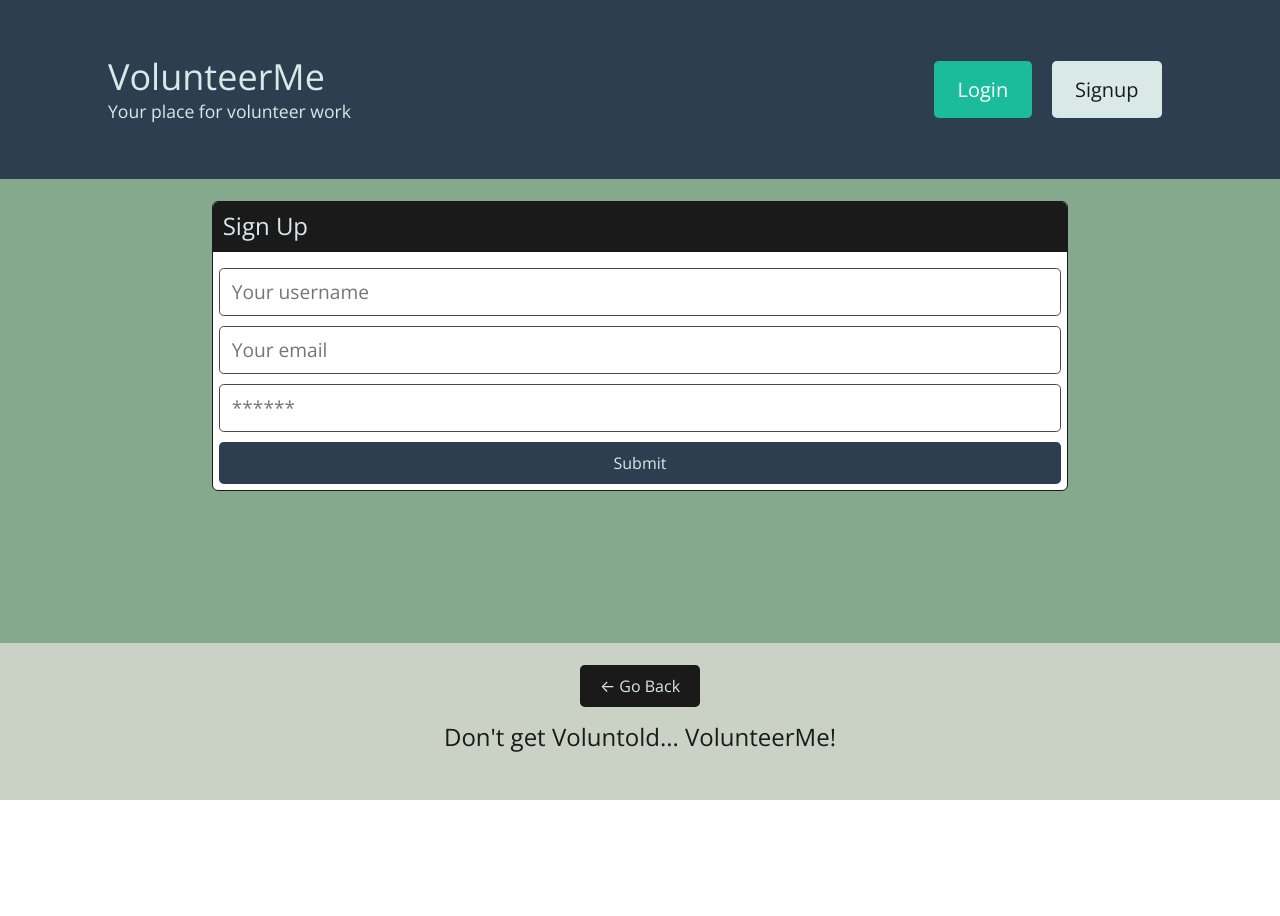
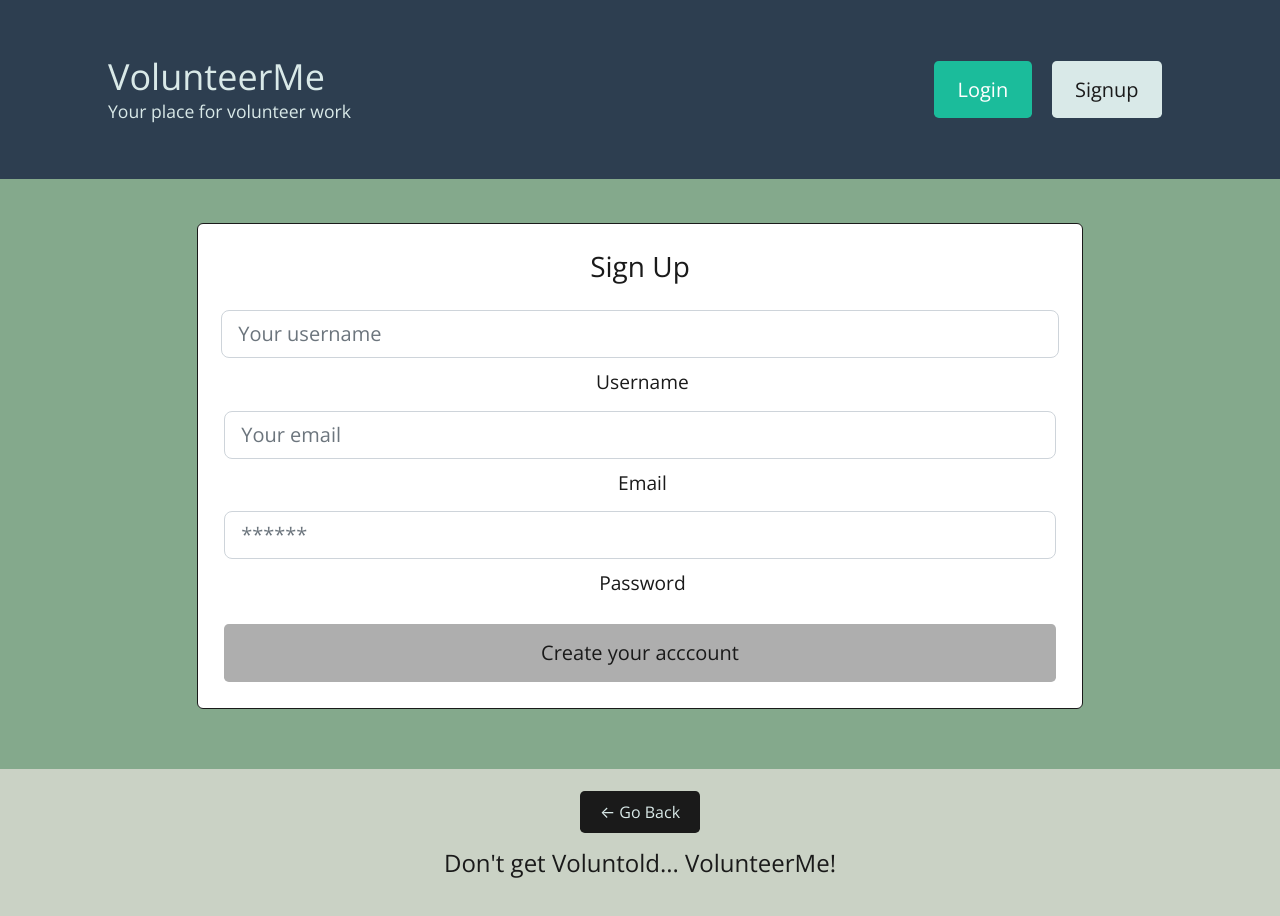
Before and after one commit to kernbryson/Volunteer-Me, a React (Create React App) app in the folder client/: page /signup in a window 1280 px wide. Shown: the top 916 px of the page. Before the commit the page ends 800 px from the top, so only its background shows below. Built offline with nearby package versions, Linux system fonts and the light colour scheme.

Commit message:
restyled login and signup

```diff
--- a/client/src/pages/Login.js
+++ b/client/src/pages/Login.js
@@ -41,44 +41,49 @@ const Login = (props) => {
   };
 
   return (
-    <main className="flex-row justify-center mb-4">
-      <div className="col-12 col-lg-10">
-        <div className="card">
-          <h4 className="card-header bg-dark text-light p-2">Login</h4>
-          <div className="card-body">
+    <div className="row row-cols-1 row-cols-lg-1 ">
+
+
+
+    <div className="col mb-4 py-4 " >
+        <div className="container  h-100">
+       <div className="row d-flex justify-content-center  h-100">
+         <div className="col-12 col-sm-12 col-md-12 col-lg-11 col-xl-11">
+           <div className="card shadow-2-strong">
            {data ? (
                   <p>
                     Success! You may now head{' '}
                     <Link to="/">back to the homepage.</Link>
                   </p>
                 ) : (
-              <form onSubmit={handleFormSubmit}>
-                <input
-                  className="form-input"
+             <form className="card-body p-5 text-center signup-form" onSubmit={handleFormSubmit}>
+
+               <h3 className="mb-5">Log In</h3>
+
+               <div className="form-outline mb-2">
+                 <input className="form-control form-control-lg"
                    placeholder="Your email"
                    name="email"
                    type="email"
                    value={formState.email}
-                  onChange={handleChange}
-                />
-                <input
-                  className="form-input"
+                   onChange={handleChange} />
+                 <label className="form-label" for="typeEmailX-2">Email</label>
+               </div>
+
+               <div className="form-outline mb-4">
+                 <input   className="form-control form-control-lg"
                    placeholder="******"
                    name="password"
                    type="password"
                    value={formState.password}
-                  onChange={handleChange}
-                />
-                <button
-                  className="btn btn-block btn-primary"
-                  style={{ cursor: 'pointer' }}
-                  type="submit"
-                >
-                  Submit
-                </button>
+                   onChange={handleChange} />
+                 <label className="form-label" for="typePasswordX-2">Password</label>
+               </div>
+
+
+               <button className="btn btn-secondary btn-lg btn-block" type="submit">Create your acccount</button>
              </form>
              )}
-
               {error && (
                   <div className="my-3 p-3 bg-danger text-white">
                     {error.message}
@@ -87,7 +92,12 @@ const Login = (props) => {
            </div>
          </div>
        </div>
-    </main>
+       </div>
+     </div>
+
+
+
+     </div>
   );
 };
 
--- a/client/src/pages/Signup.js
+++ b/client/src/pages/Signup.js
@@ -39,52 +39,60 @@ const Signup = () => {
   };
 
   return (
-    <main className="flex-row justify-center mb-4">
-      <div className="col-12 col-lg-10">
-        <div className="card">
-          <h4 className="card-header bg-dark text-light p-2">Sign Up</h4>
-          <div className="card-body">
+    <div className="row row-cols-1 row-cols-lg-1 ">
+
+
+
+    <div className="col mb-4 py-4 " >
+        <div className="container  h-100">
+       <div className="row d-flex justify-content-center  h-100">
+         <div className="col-12 col-sm-12 col-md-12 col-lg-11 col-xl-11">
+           <div className="card shadow-2-strong">
            {data ? (
                   <p>
                     Success! You may now head{' '}
                     <Link to="/">back to the homepage.</Link>
                   </p>
                 ) : (
-              <form onSubmit={handleFormSubmit}>
-                <input
-                  className="form-input"
+             <form className="card-body p-5 text-center signup-form" onSubmit={handleFormSubmit}>
+
+               <h3 className="mb-5">Sign Up</h3>
+               <div className="row">
+               <div className="form-outline mb-2 ">
+                 <input  className="form-control form-control-lg"
                    placeholder="Your username"
                    name="username"
                    type="text"
                    value={formState.name}
-                  onChange={handleChange}
-                />
-                <input
-                  className="form-input"
+                   onChange={handleChange} />
+                 <label className="form-label" for="typeEmailX-2">Username</label>
+               </div>
+
+               </div>
+               <div className="form-outline mb-2">
+                 <input className="form-control form-control-lg"
                    placeholder="Your email"
                    name="email"
                    type="email"
                    value={formState.email}
-                  onChange={handleChange}
-                />
-                <input
-                  className="form-input"
+                   onChange={handleChange} />
+                 <label className="form-label" for="typeEmailX-2">Email</label>
+               </div>
+
+               <div className="form-outline mb-4">
+                 <input   className="form-control form-control-lg"
                    placeholder="******"
                    name="password"
                    type="password"
                    value={formState.password}
-                  onChange={handleChange}
-                />
-                <button
-                  className="btn btn-block btn-primary"
-                  style={{ cursor: 'pointer' }}
-                  type="submit"
-                >
-                  Submit
-                </button>
+                   onChange={handleChange} />
+                 <label className="form-label" for="typePasswordX-2">Password</label>
+               </div>
+
+
+               <button className="btn btn-secondary btn-lg btn-block" type="submit">Create your acccount</button>
              </form>
              )}
-
               {error && (
                   <div className="my-3 p-3 bg-danger text-white">
                     {error.message}
@@ -93,7 +101,12 @@ const Signup = () => {
            </div>
          </div>
        </div>
-    </main>
+       </div>
+     </div>
+
+
+
+     </div>
   );
 };
 
```
Also changed, not shown: 2 other files (tests, documents, lock files or other folders). Lines whose indentation alone changed are shown as unchanged.
